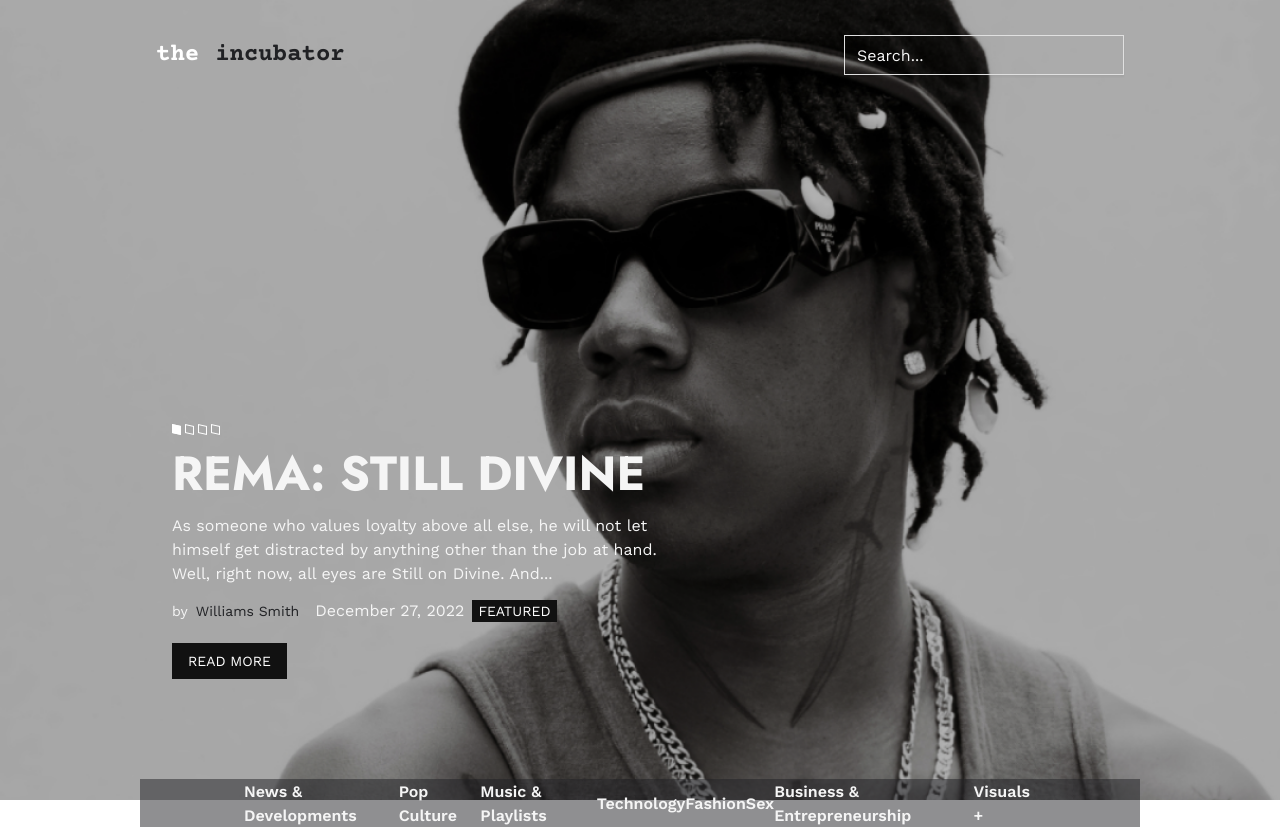
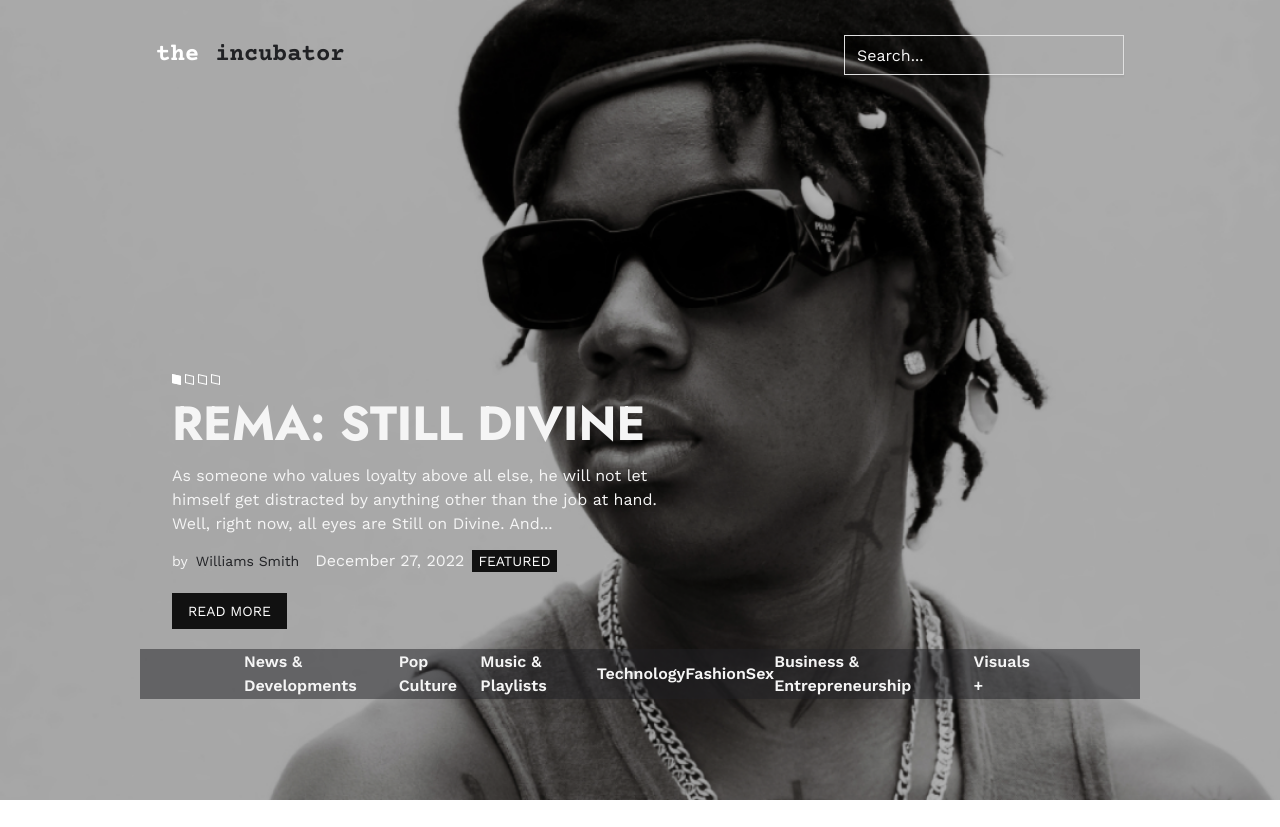
Before and after one commit to haywhyvilla/The-incubator, a React (Vite) app: page / in a window 1280 px wide. Shown: the top 827 px of the page. Built offline with nearby package versions, Linux system fonts and the light colour scheme.

Commit message:
today's commit

```diff
--- a/src/Components/Home.jsx
+++ b/src/Components/Home.jsx
@@ -20,7 +20,7 @@ const Home = () => {
 
   return (
     <div
-      class="h-screen w-screen bg-[url('././assets/Images/mobilehero.png')] sm:bg-[url('././assets/Images/Hero-img.png')] bg-cover px-4 md:px-[140px] py-[35px] relative"
+      class="h-screen w-screen bg-[url('././assets/Images/mobilehero.png')] lg:bg-[url('././assets/Images/Hero-img.png')] bg-cover px-4 md:px-[140px] py-[35px] relative"
       onClick={heroClick}
     >
       <div class="flex justify-between items-center mb-0 sm:mb-[250px] px-4">
@@ -91,7 +91,7 @@ const Home = () => {
         </div>
       ) : (
         <div>
-          <div class="w-[500px] mt-[350px] sm:ml-8 pl-6 pr-20 sm:px-0">
+          <div class="w-[500px] mt-[300px] sm:ml-8 pl-6 pr-20 sm:px-0">
             <div class="flex items-center gap-1">
               <div class="w-[9px] h-[9px] bg-[#FFFFFF] border-solid border-[1px] border-[#FFFFFF] transform skew-y-12"></div>
               <div class="w-[9px] h-[9px] border-solid border-[1px] border-[#FFFFFF] transform skew-y-12"></div>
@@ -127,7 +127,7 @@ const Home = () => {
         </div>
       )}
 
-      <div class="h-[50px] w-[100%] bg-[rgba(32,33,36,0.5)] mt-[100px] justify-between items-center px-[104px] hidden md:flex">
+      <div class="h-[50px] w-[100%] bg-[rgba(32,33,36,0.5)] mt-[20px] justify-between items-center px-[104px] hidden md:flex">
         <a class="text-[#F5F5F5] font-['Work_Sans'] font-semibold text-base">
           News & Developments
         </a>
```
